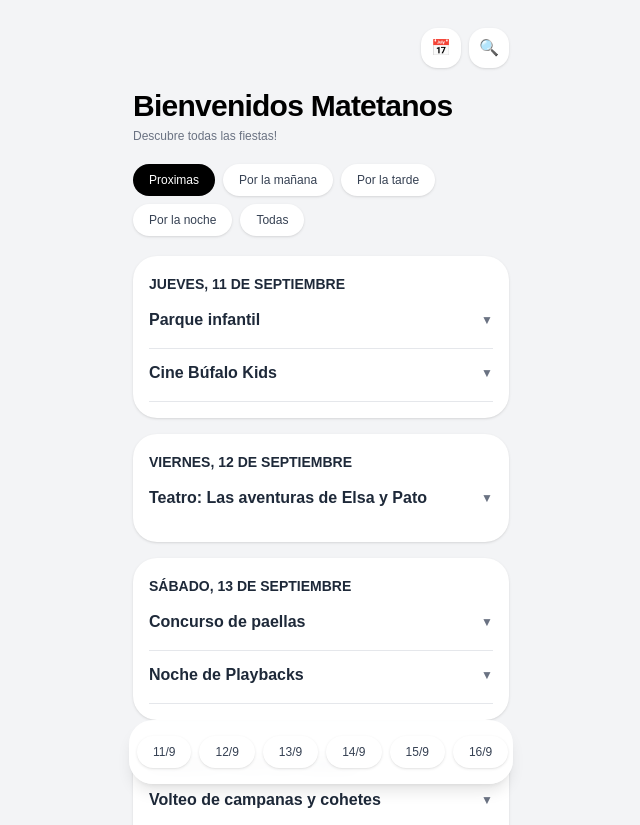
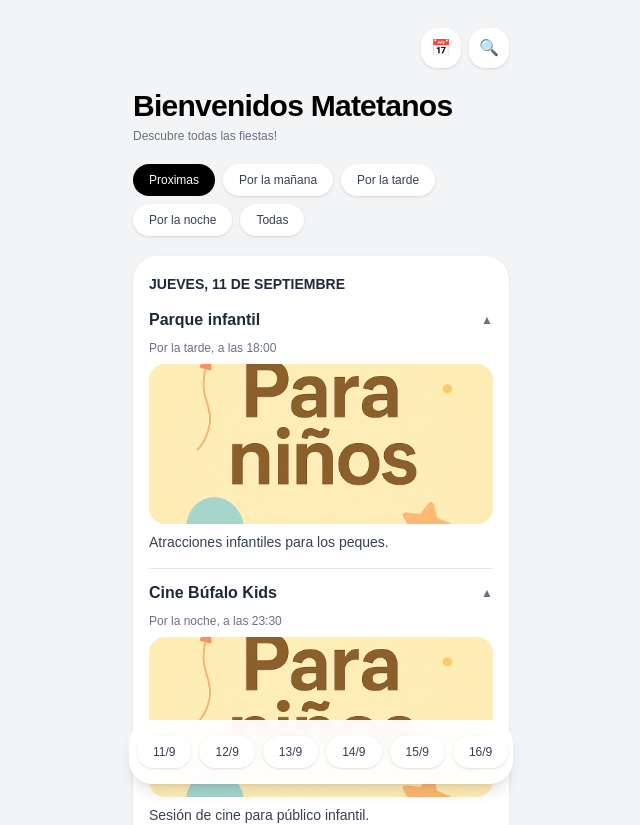
Before and after one commit to jgarcia311999/FiestasMatet, a Next.js app: page / in a window 1280 px wide. Shown: the top 825 px of the page, without its empty margins (319-959 px from the left). Built offline with nearby package versions, Linux system fonts and the light colour scheme.

Commit message:
quitado desplegable

```diff
--- a/src/app/page.tsx
+++ b/src/app/page.tsx
@@ -40,7 +40,7 @@ function Card({
   onToggle,
   forceExpanded,
 }: CardProps) {
-  const [expanded, setExpanded] = useState(false);
+  const [expanded, setExpanded] = useState(true);
   const hour = parseInt(time.split(":")[0], 10);
   let label = "";
   if (hour >= 9 && hour < 15) label = "Por la mañana";
```
